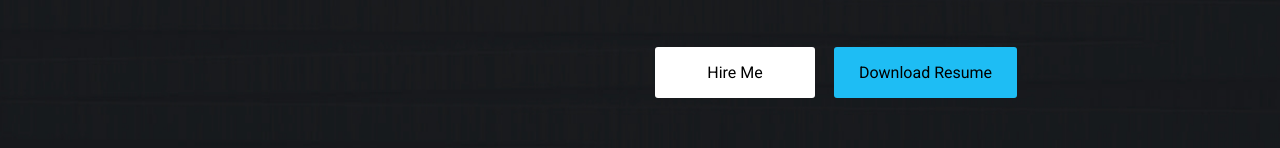
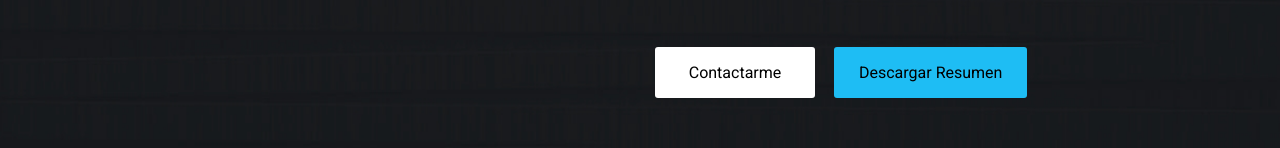
Before and after one commit to erickjpl/erickjpl.github.io, a plain HTML site: page index.html in a window 1280 px wide. Shown: the part 523-671 px from the top of the page. Drawn offline with Linux system fonts and the light colour scheme; files whose address does not match are found by name.

Commit message:
Reparando los botones

```diff
--- a/index.html
+++ b/index.html
@@ -108,8 +108,8 @@
                                         <span>Me especializo en el desarrollo web.</span>
                                         <p align="justify">Un poco sobre mí, soy una persona con capacidad para expresar e intercambiar ideas, analizarlas para la resolución de un problemas o circunstancia ocurrida, con excelente disposición para atender al cliente, dispuesto para trabajar bajo presión, orientado al logro bajo la ética y confidencialidad, con total responsabilidad y capacidad de cumplir con objetivos y fechas de entrega.</p>
                                         <div class="w-btn">
-                                            <a href="#" class="w_btn1">Hire me</a>
-                                            <a href="#" class="w_btn2">Download Resume</a>
+                                            <a href="#" class="w_btn1">Contactarme</a>
+                                            <a href="#" class="w_btn2">Descargar Resumen</a>
                                         </div>
                                     </div>
                                 </div>
```
